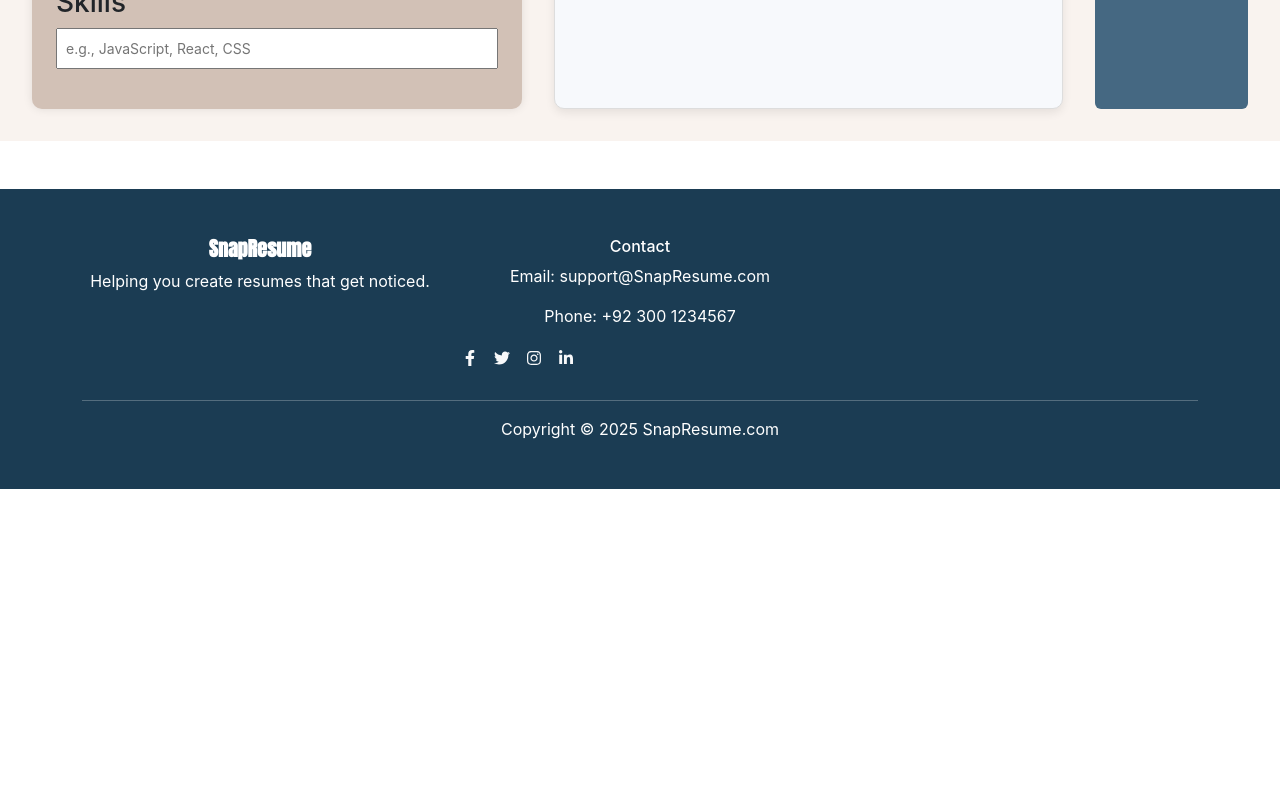
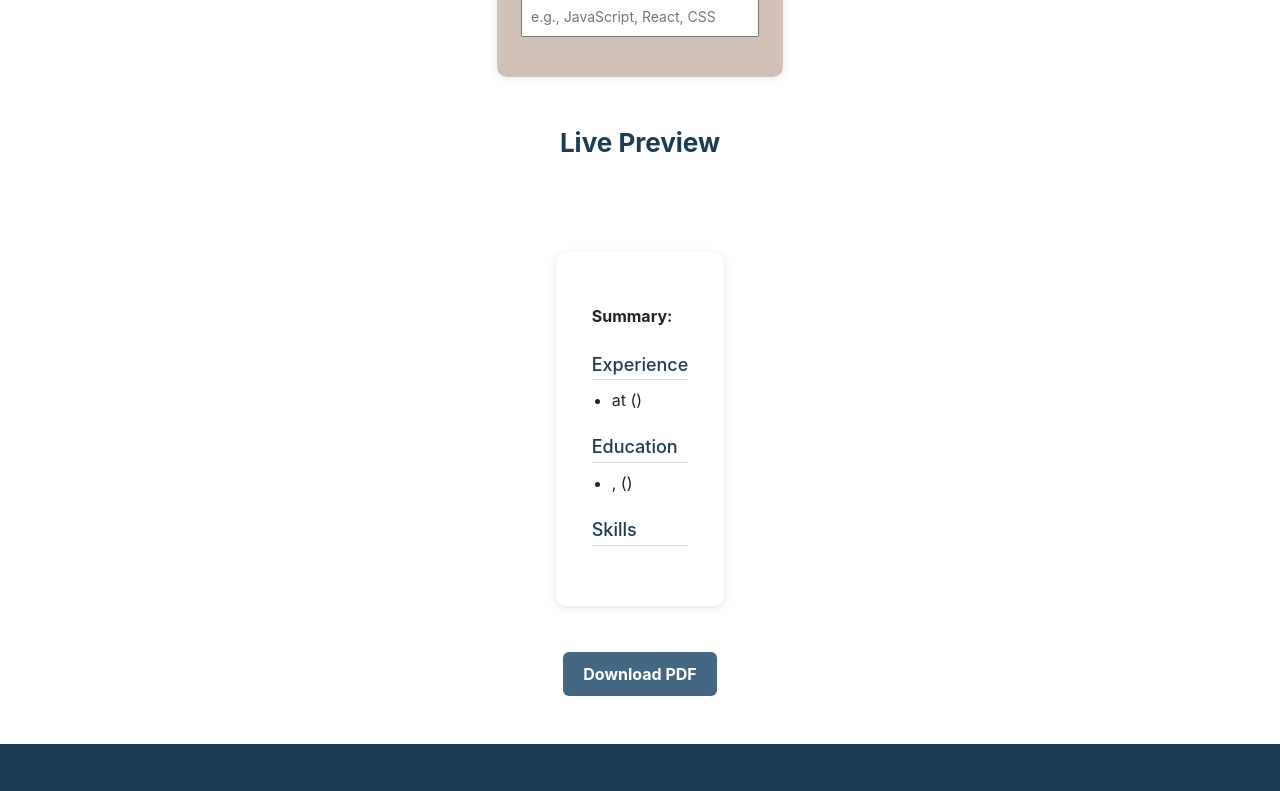
Before and after one commit to mahamwaseem/Snap-Resume, a React (Create React App) app: page /builder in a window 1280 px wide. Shown: the part 960-1751 px from the top of the page. Before the commit the page ends 1449 px from the top, so only its background shows below. Built offline with nearby package versions, Linux system fonts and the light colour scheme.

Commit message:
Change Style of ResumeBuilder and Live preview

```diff
--- a/src/myComponents/ResumeBuilder.css
+++ b/src/myComponents/ResumeBuilder.css
@@ -8,10 +8,11 @@
 
 .builder-container {
   display: flex;
-  gap: 2rem;
-  padding: 2rem;
-  background-color: #F9F3EF;
+  flex-direction: column; /* Stack form + preview vertically */
+  align-items: center;
+  gap: 30px;
 }
+
 
 .form-section {
   flex: 1;
@@ -46,6 +47,26 @@ button {
   border-radius: 4px;
   cursor: pointer;
 }
+
+.preview-header {
+  text-align: center;
+  margin: 20px 0;
+}
+
+.resume-preview {
+  display: flex;
+  flex-direction: column; /* Vertically stack elements */
+  align-items: flex-start;
+  background-color: white;
+  padding: 20px;
+  border-radius: 10px;
+  max-width: 600px;
+  margin-top: 20px;
+  box-shadow: 0 2px 8px rgba(0, 0, 0, 0.1);
+}
+
+
+
 .preview-section {
   padding: 2rem;
   background-color: #f7f9fc;
--- a/src/myComponents/ResumeBuilder.js
+++ b/src/myComponents/ResumeBuilder.js
@@ -3,19 +3,11 @@ import './ResumeBuilder.css';
 import html2pdf from 'html2pdf.js';
 
 export default function ResumeBuilder() {
-
-  // Personal Info
   const [name, setName] = useState('');
   const [email, setEmail] = useState('');
   const [summary, setSummary] = useState('');
-
-  // Experience
   const [experiences, setExperiences] = useState([{ company: '', title: '', years: '' }]);
-
-  // Education
   const [educationList, setEducationList] = useState([{ school: '', degree: '', year: '' }]);
-
-  // Skills
   const [skills, setSkills] = useState('');
 
   const handleExperienceChange = (index, field, value) => {
@@ -39,9 +31,9 @@ export default function ResumeBuilder() {
   };
 
   const handleDownload = () => {
-  const element = document.querySelector('.preview-section');
-  html2pdf().from(element).save('My_Resume.pdf');
-};
+    const element = document.querySelector('.resume-preview'); // 👈 ONLY resume content
+    html2pdf().from(element).save('My_Resume.pdf');
+  };
 
   return (
     <div className="builder-container">
@@ -109,9 +101,13 @@ export default function ResumeBuilder() {
         />
       </div>
 
-      {/* LIVE PREVIEW */}
-      <div className="preview-section">
+      {/* Separate Preview Container */}
+      <div className="preview-header">
         <h2 className="preview-title">Live Preview</h2>
+      </div>
+
+      {/* This is the actual content to be downloaded */}
+      <div className="resume-preview">
         <div className="preview-content">
           <h3 className="preview-name">{name}</h3>
           <p className="preview-email">{email}</p>
@@ -141,8 +137,8 @@ export default function ResumeBuilder() {
           </div>
         </div>
       </div>
+
       <button onClick={handleDownload} className="download-btn">Download PDF</button>
-
     </div>
   );
 }
```
